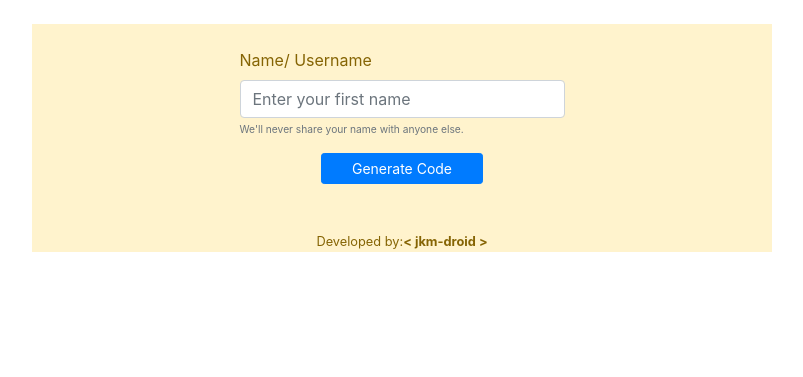
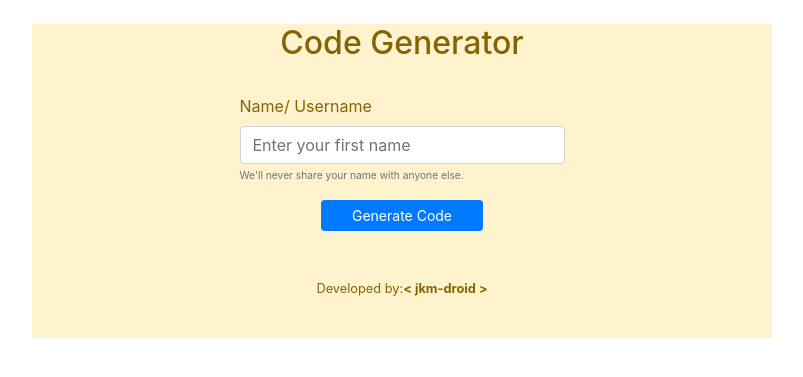
Before and after one commit to jkm-droid/codegenerator, a Django app: page / in a window 1280 px wide. Shown: the top 377 px of the page, without its empty margins (238-1041 px from the left). Run offline with Django 3.2, Linux system fonts and the light colour scheme; some libraries are stand-ins or nearby versions.

Commit message:
first commit

```diff
--- a/codegenerator/settings.py
+++ b/codegenerator/settings.py
@@ -118,3 +118,9 @@ USE_TZ = True
 # https://docs.djangoproject.com/en/3.0/howto/static-files/
 
 STATIC_URL = '/static/'
+MEDIA_URL = '/media/'
+
+STATICFILES_DIRS = [
+            os.path.join(BASE_DIR, 'static'),
+        ]
+MEDIA_ROOT = os.path.join(BASE_DIR, 'media')
--- a/codegenerator/views.py
+++ b/codegenerator/views.py
@@ -17,7 +17,7 @@ def index_view(request):
                 return redirect('generatecode')
             else:
                 enter = username
-                new_enter = enter[:-2]
+                new_enter = enter[:-1]
 
                 first_username = generate_first_string(enter)
                 second_username = generate_second_string(enter)
--- a/templates/includes/home.html
+++ b/templates/includes/home.html
@@ -1,6 +1,7 @@
 <div class="container">
 <br>
 <div class="col-md-8 offset-md-2 alert-warning col-sm-8">
+<h2 class="text-center">Code Generator</h2>
     <div class="col-md-6 offset-md-3"><br>
 
         {% if messages %}
@@ -28,7 +29,7 @@
             <p>{{ final_username }}</p>
         </div><br>
      {% endif %}
-    <small><p class="text-center">Developed by:<b>< jkm-droid ></b> </p></small>
+    <small><p class="text-center">Developed by:<b>< jkm-droid ></b> </p></small><br>
 
 </div>
 </div>
--- a/templates/index.html
+++ b/templates/index.html
@@ -7,7 +7,8 @@
 
     <!-- Bootstrap CSS -->
     <link rel="stylesheet" href="https://stackpath.bootstrapcdn.com/bootstrap/4.3.1/css/bootstrap.min.css" integrity="sha384-ggOyR0iXCbMQv3Xipma34MD+dH/1fQ784/j6cY/iJTQUOhcWr7x9JvoRxT2MZw1T" crossorigin="anonymous">
-
+    {% load static %}
+    <link rel="shortcut icon" href="{% static 'images/favicon.ico' %}" type="image/x-icon">
     <title>Code Generator</title>
   </head>
   <body>
--- a/usernames.txt
+++ b/usernames.txt
@@ -36,3 +36,7 @@ vainweasel123,vainweasel1-N343-W586
 badg,ba-G174-B912
 qwer,qw-R174-R785
 jkm-droid,jkm-dro-K323--763
+vainweasel123,vainweasel1-N172-A650
+maina,mai-I419-A767
+faith,fai-I293-T948
+faith,fait-F278-T614
```
Also changed, not shown: static/images/favicon.ico (added).
